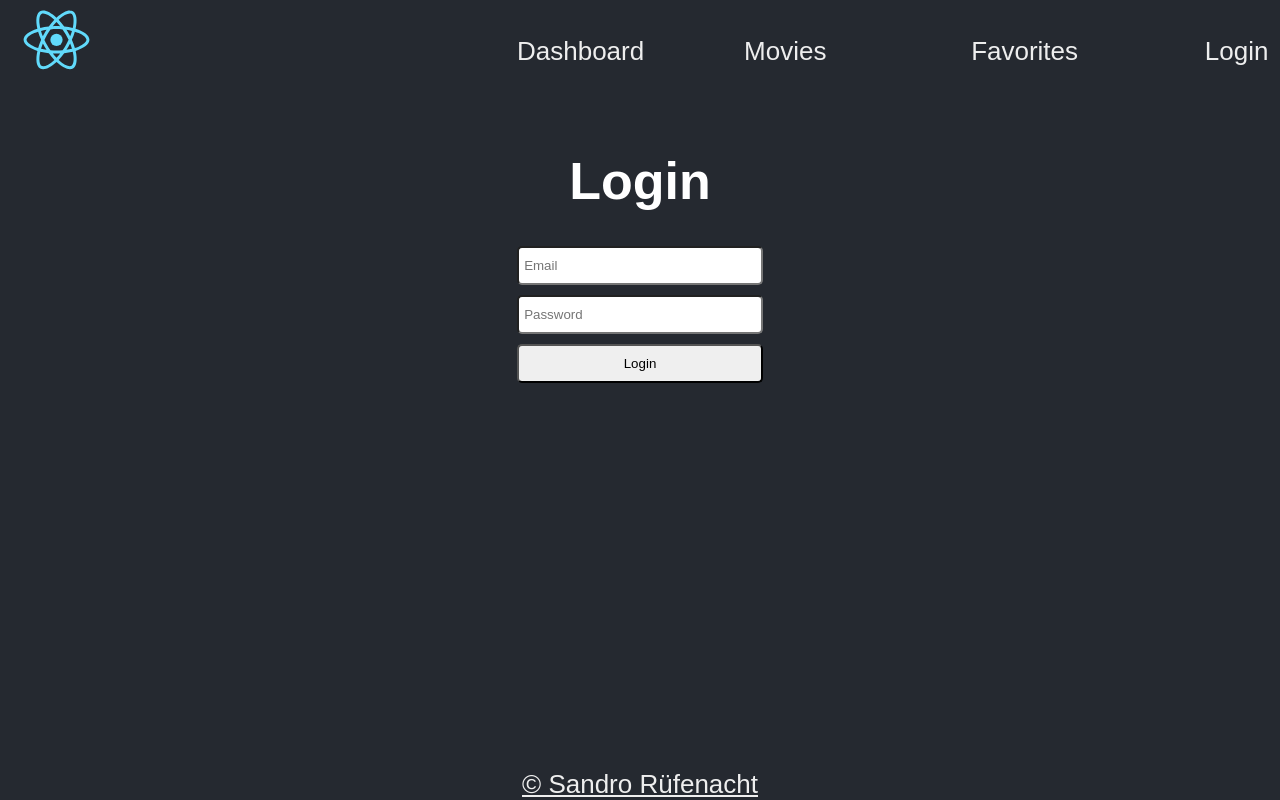
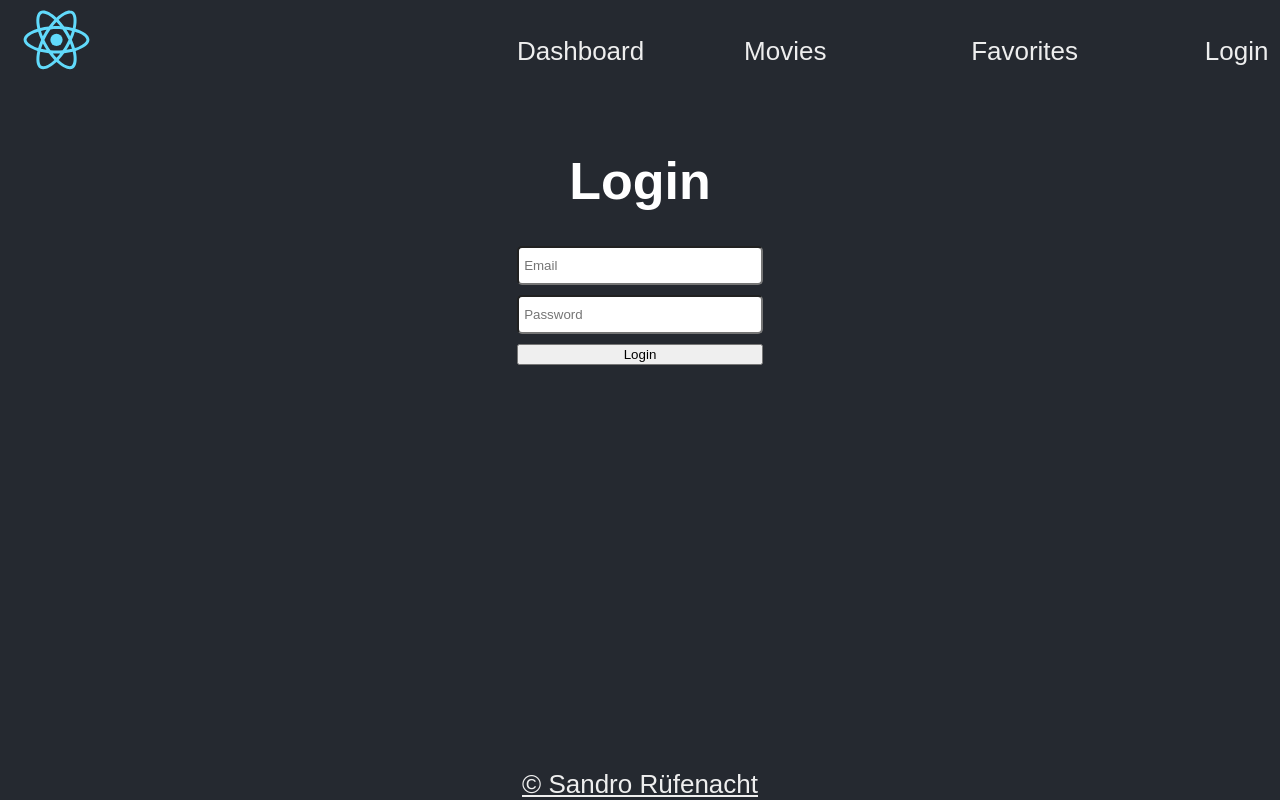
Before and after one commit to Ruesa18/Web-Watchlist-Frontend, a React (Create React App) app: page /Login in a window 1280 px wide. Built offline with nearby package versions, Linux system fonts and the light colour scheme; a web font is replaced by a local one.

Commit message:
start waiting on submit of login form

```diff
--- a/src/component/Login.tsx
+++ b/src/component/Login.tsx
@@ -1,18 +1,38 @@
 import React from "react";
 import '../css/Login.css';
 
-export class Login extends React.Component {
+type LoginState = {
+    email: string,
+    password: string
+}
+
+export class Login extends React.Component<{}, LoginState> {
+
+    constructor(props: Readonly<Object> | Object) {
+        super(props);
+
+        this.state = {
+            email: "",
+            password: ""
+        };
+    }
+
     render() {
         return (
             <div id="login">
                 <h1>Login</h1>
 
-                <form>
-                    <input type="email" name="email" placeholder="Email" />
-                    <input type="password" name="password" placeholder="Password" />
-                    <input type="submit" value="Login" />
+                <form onSubmit={(e) => {e.preventDefault(); return false}}>
+                    <input type="email" name="email" value={this.state.email} onChange={(e) => {this.setState({email: e.target.value})}} placeholder="Email" />
+                    <input type="password" name="password" value={this.state.password} onChange={(e) => {this.setState({password: e.target.value})}} placeholder="Password" />
+                    <button onClick={() => {this.loginHandler()}}>Login</button>
                 </form>
             </div>
         );
     }
+
+    loginHandler() {
+        console.log("Email: " + this.state.email, "Password: " + this.state.password);
+        //TODO implement login
+    }
 }
```
